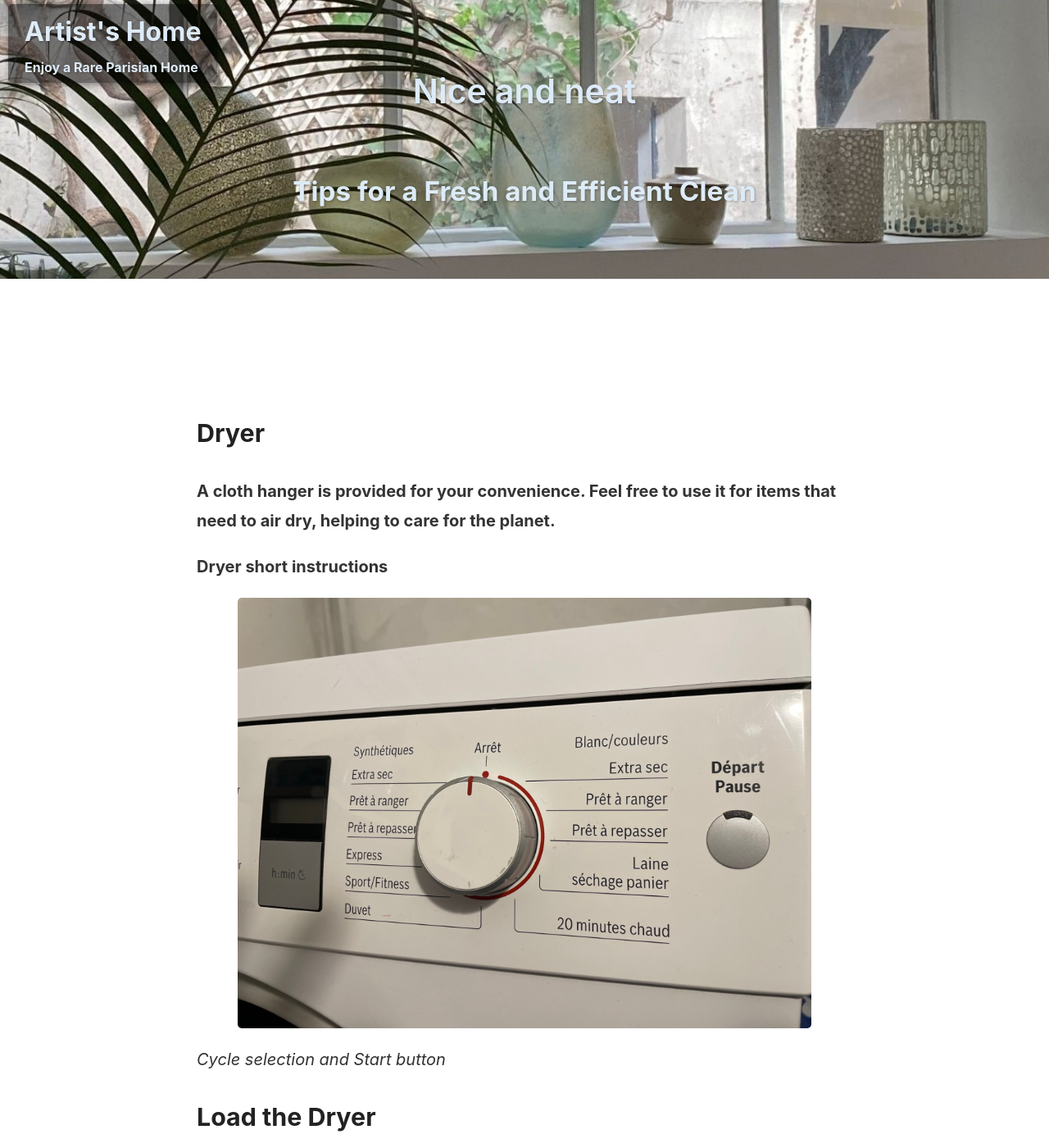
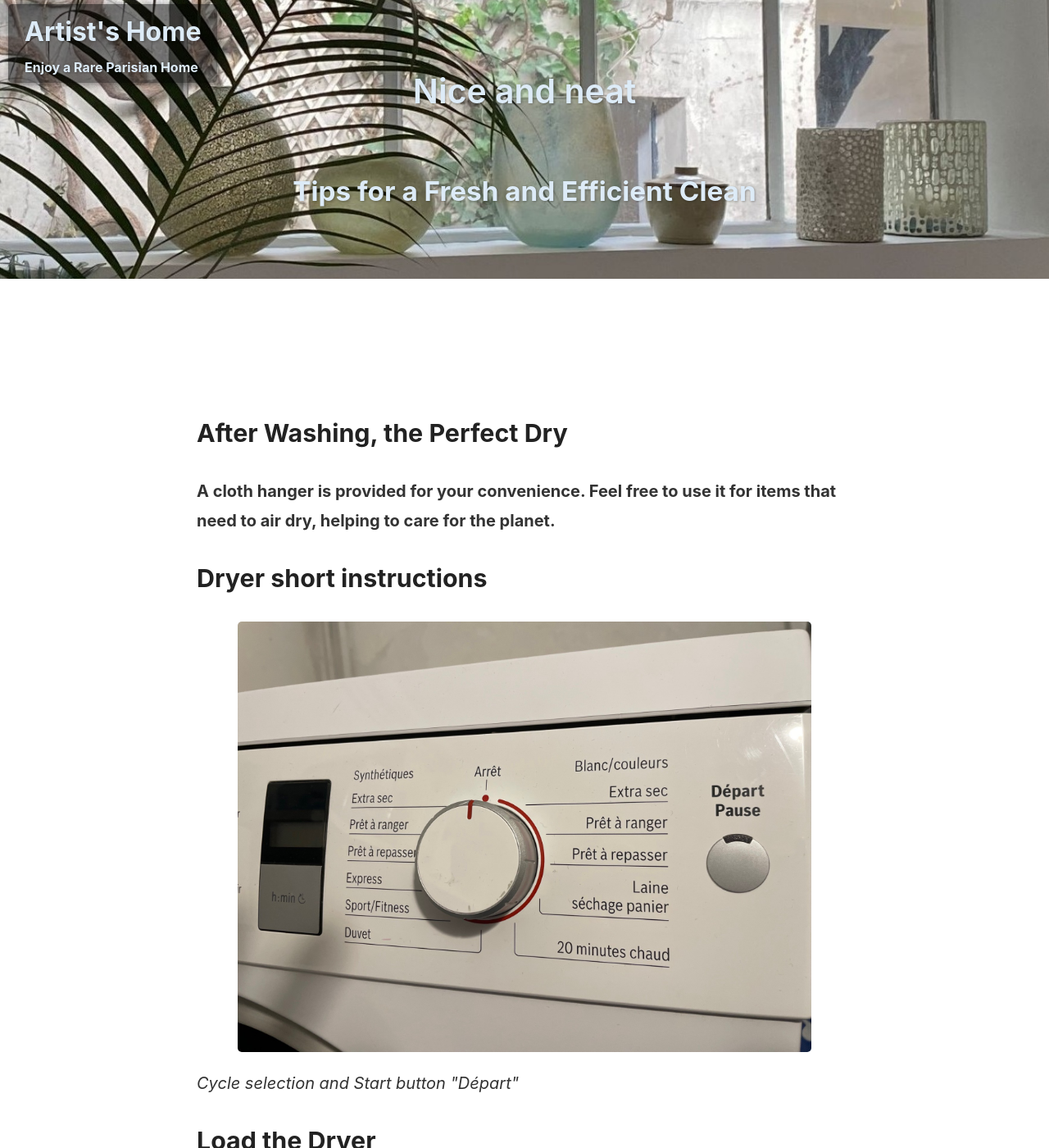
Before and after one commit to PhilAlain/tac, a Jekyll site: the page dryer.html, which Jekyll copies as it is, in a window 1280 px wide and 1400 px high. Shown: the whole window at 82% size. Built offline with Jekyll 4.4.1, drawn with Linux system fonts in a browser that asks for light colours.

Commit message:
Update dryer.html

```diff
--- a/dryer.html
+++ b/dryer.html
@@ -49,12 +49,13 @@
 <main class="main-content">
     <div class="content-container">
 
-       <h2>Dryer</h2>
+       <h2>After Washing, the Perfect Dry</h2>
         <p><strong>A cloth hanger is provided for your convenience. Feel free to use it for items that need to air dry, helping to care for the planet.</strong></p>
-        <p><strong>Dryer short instructions</strong></p>
+
+        <h2>Dryer short instructions</h2>
 
         <img src="assets/img/dryer_2.jpg" alt="Dryer Cycle">
-        <p><em>Cycle selection and Start button</em></p>
+        <p><em>Cycle selection and Start button "Départ"</em></p>
 
        <h2>Load the Dryer</h2>
         <p>Open the dryer door and place clothes inside.</p>
```
